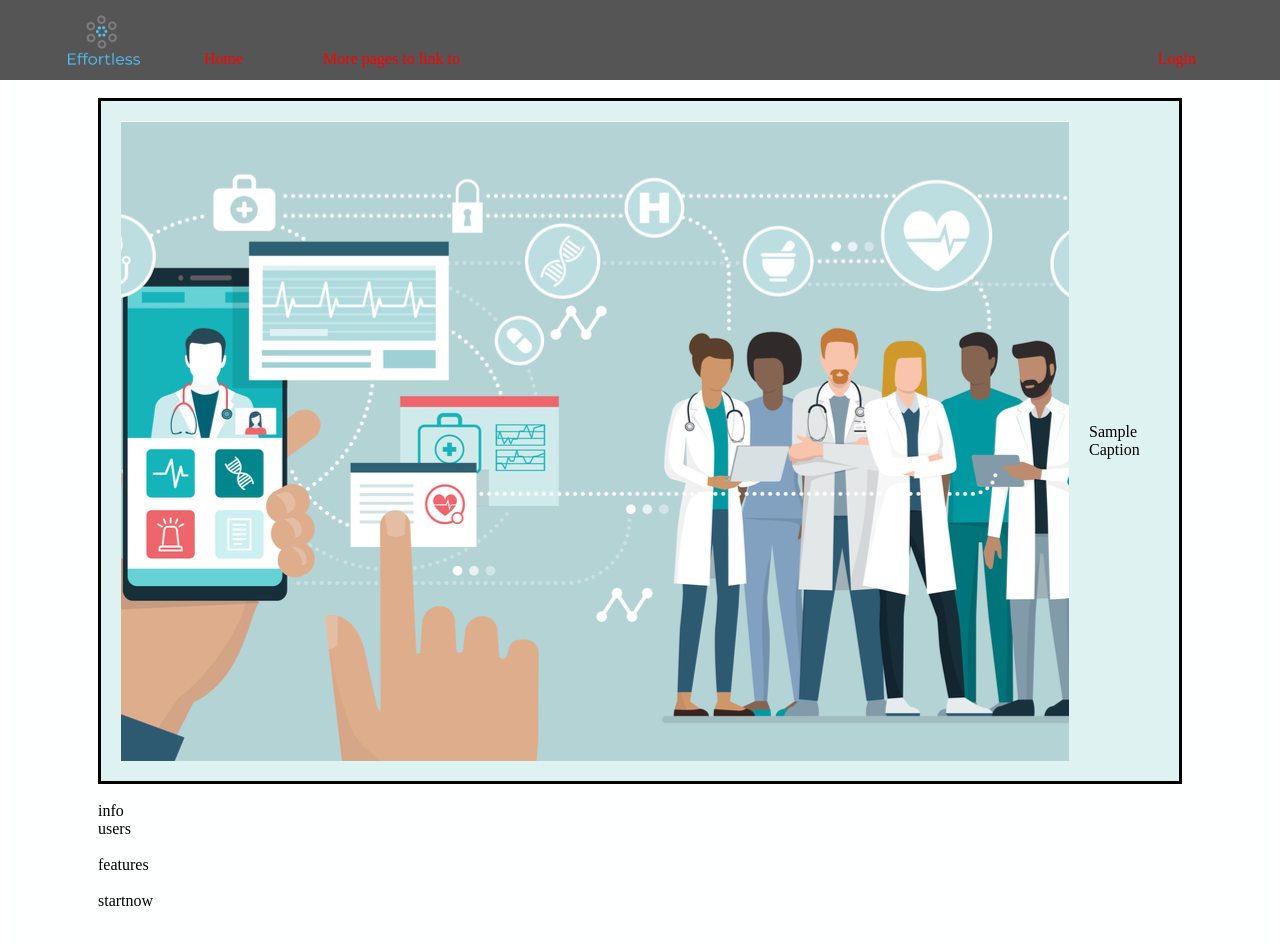
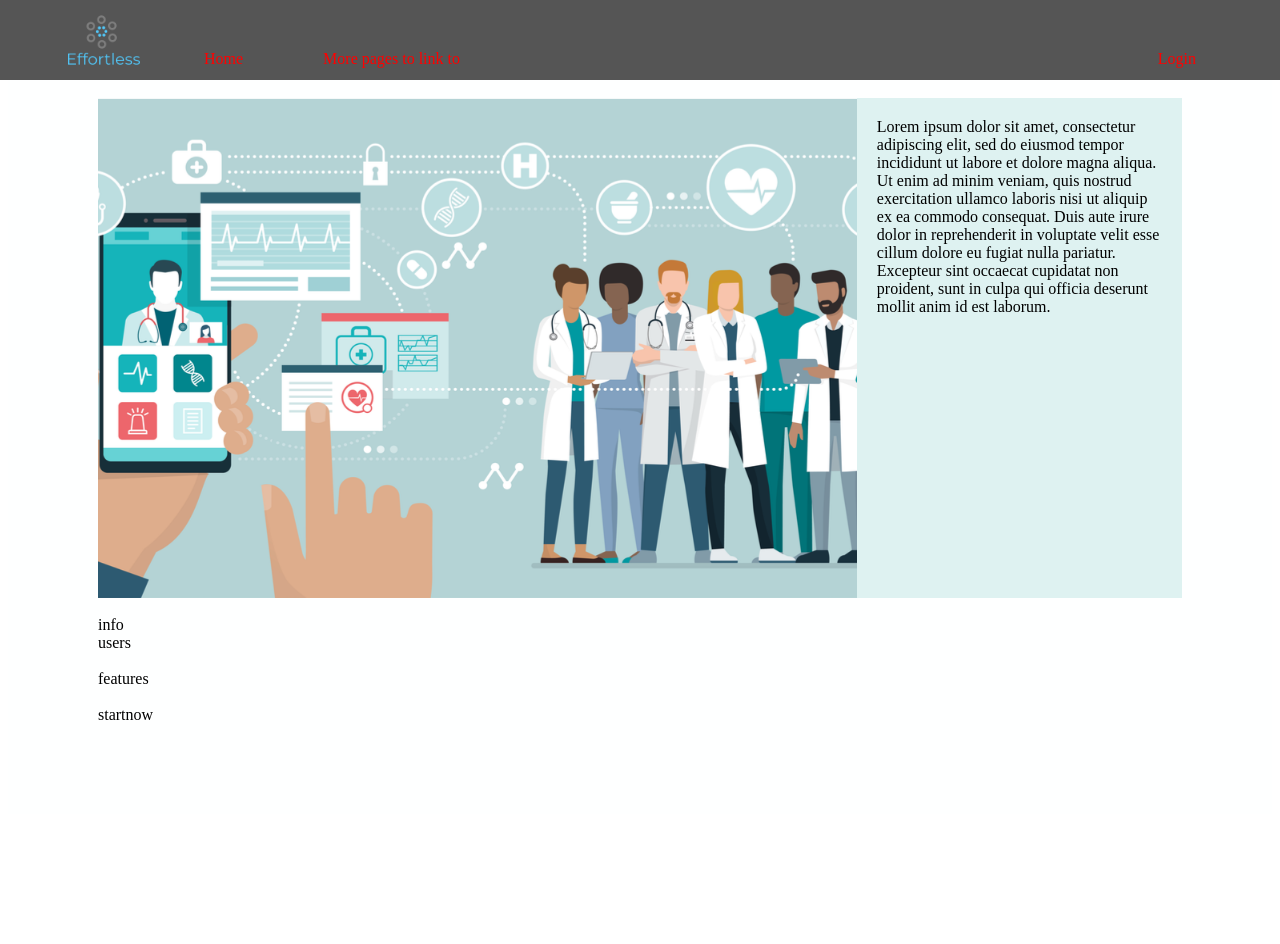
Before and after one commit to brhwang0/Effortless, an Angular app: page / in a window 1280 px wide. Shown: the top 944 px of the page. After the commit the page ends 822 px from the top, so only its background shows below. Built offline with nearby package versions, Linux system fonts and the light colour scheme.

Commit message:
Rework slideshow div, change slideshow based on time interval

```diff
--- a/src/app/slideshow/slideshow.component.css
+++ b/src/app/slideshow/slideshow.component.css
@@ -1,37 +1,18 @@
 .slideshow {
+	height:500px;
 	background-color:#DEF2F1;
-	border:solid;
 	overflow:hidden;
 }
 
-.slideshow-container {
-	max-width:1000px;
-	padding:20px;
+.slide {
+	max-height:100%;
 }
 
-.slide {
-	display:flex;
-	width:1000px;
-	align-items:center;
+.slide img {
+	width:70%;
 }
 
 .slide .caption {
-	padding: 20px;
-	width:50%;
+	width:30%;
+	padding:20px;
 }
-
-.info {
-	border-style:solid;
-}
-
-.users {
-	border-style:solid;
-}
-
-.features {
-	border-style:solid;
-}
-
-.startnow {
-	border-style:solid;
-}
--- a/src/app/slideshow/slideshow.component.html
+++ b/src/app/slideshow/slideshow.component.html
@@ -1,22 +1,18 @@
 <section class="slideshow">
-
-  <div class="slideshow-container">
 
   <div class="slide">
     <img src="./assets/images/slide-icons.png"/>
     <div class="caption">
-        Sample Caption
+        Lorem ipsum dolor sit amet, consectetur adipiscing elit, sed do eiusmod tempor incididunt ut labore et dolore magna aliqua. Ut enim ad minim veniam, quis nostrud exercitation ullamco laboris nisi ut aliquip ex ea commodo consequat. Duis aute irure dolor in reprehenderit in voluptate velit esse cillum dolore eu fugiat nulla pariatur. Excepteur sint occaecat cupidatat non proident, sunt in culpa qui officia deserunt mollit anim id est laborum.
+    </div>
   </div>
 
-    </div>
-
-    <!--
-      <img src="./images/slide-icons.png"/>
+  <div class="slide">
+    <img src="./assets/images/slide-people.jpg"/>
     <div class="caption">
         Sample Caption 2
     </div>
-    -->
-
   </div>
 
+
 </section>
--- a/src/app/slideshow/slideshow.component.ts
+++ b/src/app/slideshow/slideshow.component.ts
@@ -10,6 +10,32 @@
   constructor() { }
 
   ngOnInit() {
+    var slideIndex = 1;
+    showSlides(slideIndex);
+
+    function showSlides(n) {
+      setTimeout(showSlides, 2000); // Change image every 2 seconds
+      var i;
+      var slides = document.getElementsByClassName("slide");
+
+      if (slideIndex > slides.length) {
+        slideIndex = 1;
+      }
+
+      if (slideIndex < 1) {
+        slideIndex = slides.length
+      }
+
+      for (i = 0; i < slides.length; i++) {
+          slides[i].style.display = "none";
+      }
+
+      slides[slideIndex-1].style.display = "flex";
+      slideIndex++;
+    }
+
   }
 
+
+
 }
```
Lines whose indentation alone changed are shown as unchanged.
